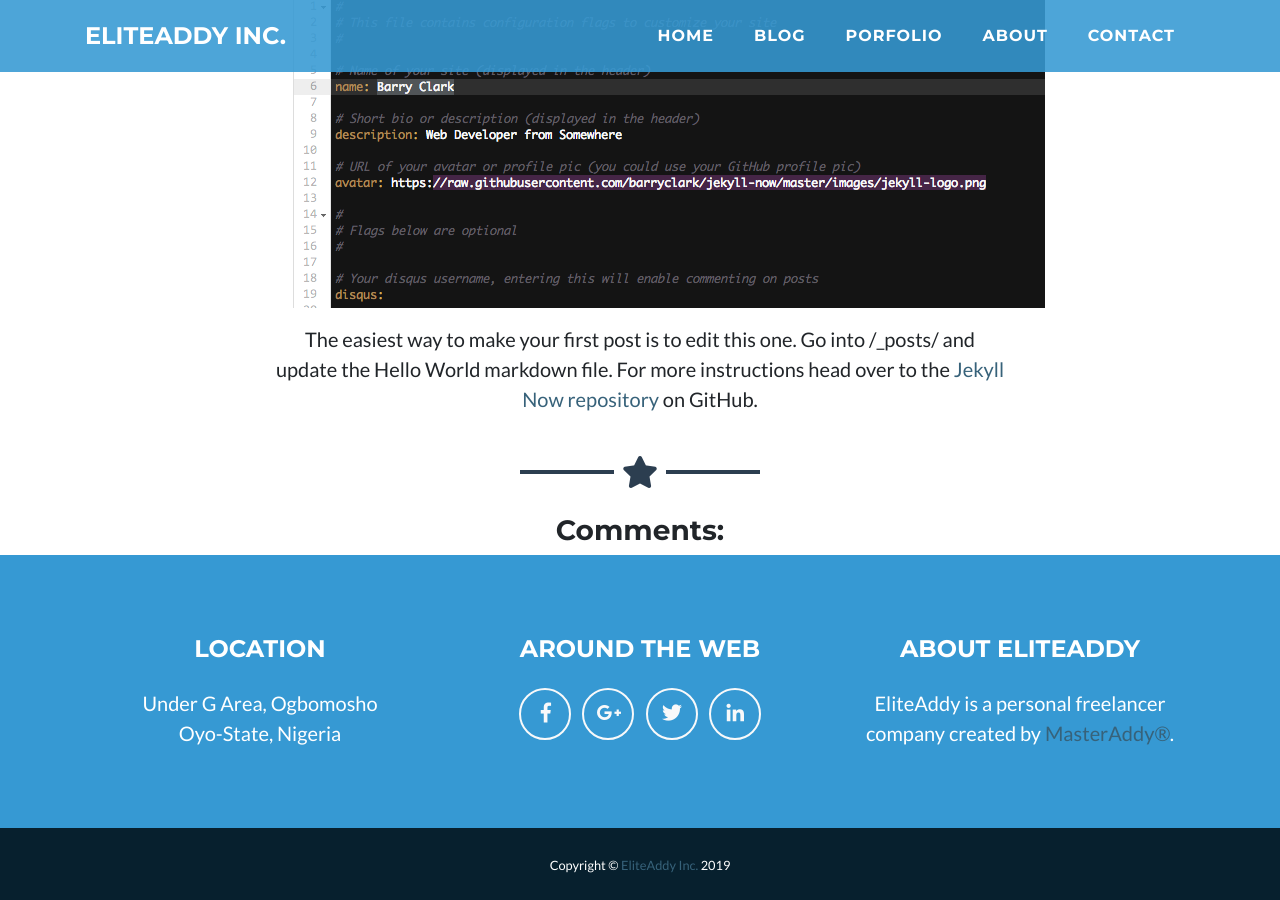
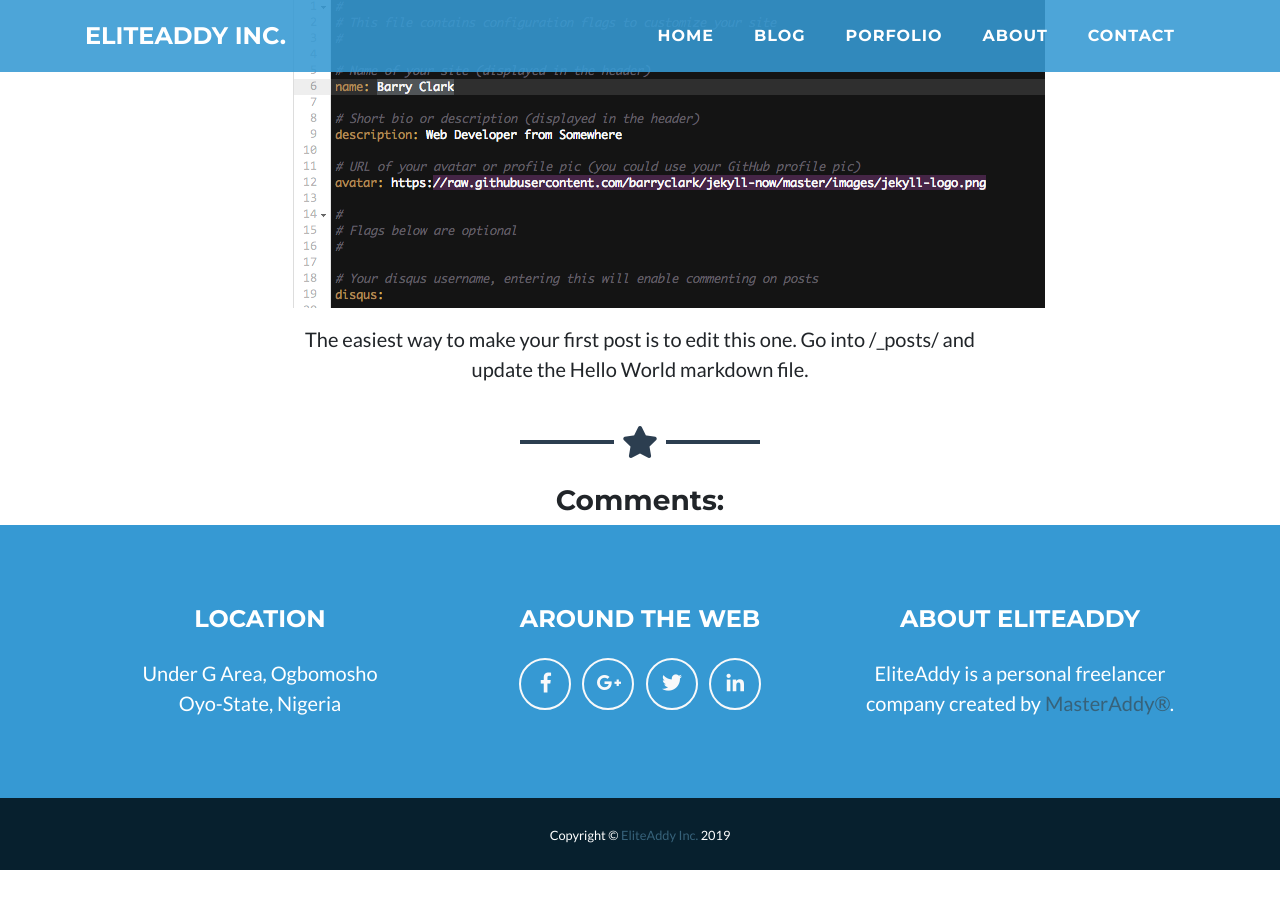
Before and after one commit to eliteaddy/eliteaddy, a Jekyll site: the page built from _posts/2019-2-2-Welcome-to-EliteAddy-Inc.md, in a window 1280 px wide and 900 px high, scrolled down 832 px. Built offline with Jekyll 4.4.1, drawn with Linux system fonts in a browser that asks for light colours; some web fonts are replaced; comment, search, counter and statistics services are not loaded; after the commit the page ends 1702 px from its top, so only the background shows below that.

Commit message:
Update 2019-2-2-Welcome-to-EliteAddy-Inc.md

```diff
--- a/_posts/2019-2-2-Welcome-to-EliteAddy-Inc.md
+++ b/_posts/2019-2-2-Welcome-to-EliteAddy-Inc.md
@@ -11,4 +11,4 @@ It is made with github blog engine known as jekyll.
 
 ![_config.yml]({{ site.baseurl }}/images/config.png)
 
-The easiest way to make your first post is to edit this one. Go into /_posts/ and update the Hello World markdown file. For more instructions head over to the [Jekyll Now repository](https://github.com/barryclark/jekyll-now) on GitHub.
+The easiest way to make your first post is to edit this one. Go into /_posts/ and update the Hello World markdown file.
```
